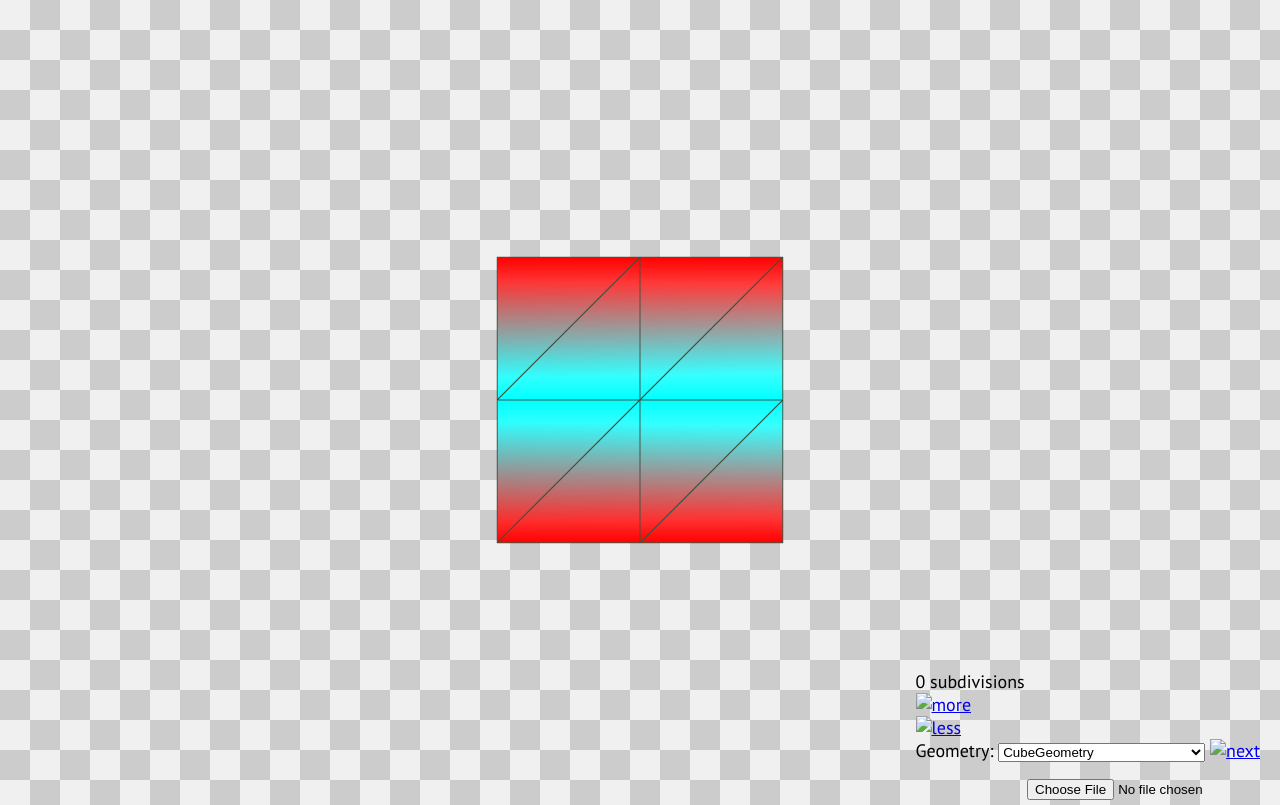
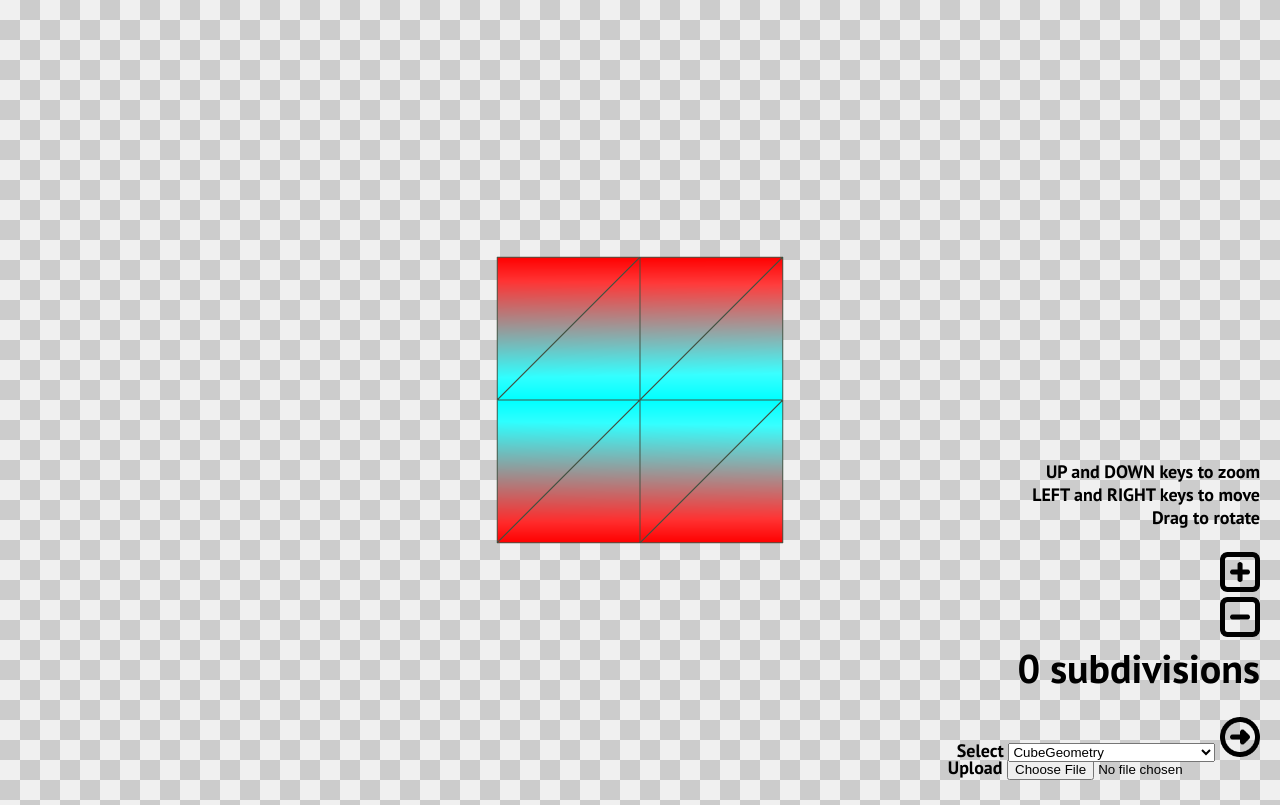
Before and after one commit to alemacgo/ivss, a plain HTML site: page index.html in a window 1280 px wide. Drawn offline with Linux system fonts and the light colour scheme; animation ran at ten frames a second.

Commit message:
More cosmetic changes, add img folder

```diff
--- a/css/stylesheet.css
+++ b/css/stylesheet.css
@@ -1,10 +1,14 @@
+span {
+    font-size: 40px;
+}
+
 body {
     font-size: 18px;
     background-color: #000;
 background-image: linear-gradient(45deg, #ccc 25%, transparent 25%, transparent 75%, #ccc 75%, #ccc),
 linear-gradient(45deg, #ccc 25%, transparent 25%, transparent 75%, #ccc 75%, #ccc);
-background-size:60px 60px;
-background-position:0 0, 30px 30px
+background-size:40px 40px;
+background-position:0 0, 20px 20px;
 }
 
 #selectorDeArchivo {
@@ -13,12 +17,15 @@ background-position:0 0, 30px 30px
     right: 0;
 }
 
-#info {
+#info,#selectorDeArchivo {
+    margin-top: 19px;
     font-family: 'PT Sans', sans-serif;
+    font-weight: bold;
     position: absolute;
     bottom: 20px;
     right: 20px;
     overflow: hidden;
+    text-align: right;
 }
 
 #leftdiv {
--- a/index.html
+++ b/index.html
@@ -26,11 +26,35 @@
 
         <div id="selectorDeArchivo" >
             <div id="a">
-            <input type="file" id="files" name="files[]" />
+            Upload <input type="file" id="files" name="files[]" />
             <br/>
             <output id="list"></output>
             </div>
         </div>
+
+        <script>
+        document.onkeydown = checkKey;
+
+        function checkKey(e) {
+            e = e || window.event;
+            if (e.keyCode == '38') {
+                // up
+				camera.position.z /= 1.05;
+            }
+            else if (e.keyCode == '40') {
+                // down
+				camera.position.z *= 1.05;
+            }
+            else if (e.keyCode == '37') {
+                // left
+				camera.position.x += 3;
+            }
+            else if (e.keyCode == '39') {
+                // right
+				camera.position.x -= 3;
+            }
+        }
+        </script>
 
 		<script>
             o = null;
@@ -140,9 +164,8 @@
 				dropdown += '</select>';
 
 				info.innerHTML =
-				 	'<p id="info">'  + subdivisions +
-                    ' subdivisions<br/><a href="#" onclick="nextSubdivision(1); return false;"><img src="img/plus.png" height="40px" alt="more"/></a><br/><a href="#" onclick="nextSubdivision(-1); return false;"><img src="img/minus.png" height="40px" alt="less"/></a> <br />' +
-                    'Geometry: ' + dropdown + ' <a href="#" onclick="nextGeometry();return false;"><img src="img/arrow-right.png" height="40px" alt="next"/></a></p>';
+                '<p id="info">UP and DOWN keys to zoom<br/>LEFT and RIGHT keys to move<br/>Drag to rotate<br/><br/><a href="#" onclick="nextSubdivision(1); return false;"><img src="img/plus.png" height="40px" alt="more"/></a><br/><a href="#" onclick="nextSubdivision(-1); return false;"><img src="img/minus.png" height="40px" alt="less"/></a><br/><span>' + subdivisions + ' subdivisions</span><br/><br/>' +
+                    'Select ' + dropdown + ' <a href="#" onclick="nextGeometry();return false;"><img src="img/arrow-right.png" height="40px" alt="next"/></a></p>';
 			}
 
 			function addStuff(){
```
Also changed, not shown: img/arrow-right.png (added), img/minus.png (added), img/plus.png (added).
